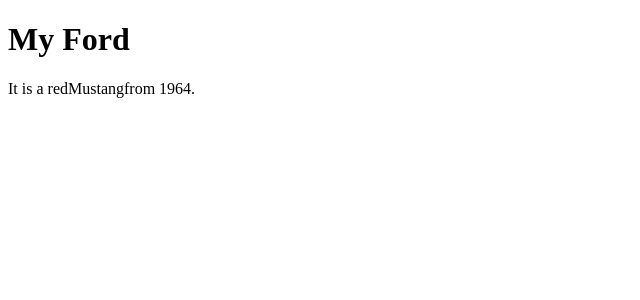
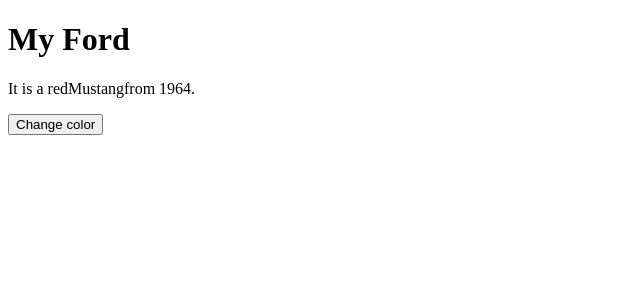
Before and after one commit to KrystalClaire/MOBPROG-IT252-react-w3schools, a React (Vite) app in the folder my-react-app/: page / in a window 1280 px wide. Shown: the top 300 px of the page, without its empty margins (0-640 px from the left). Built offline with nearby package versions, Linux system fonts and the light colour scheme.

Commit message:
added change color

```diff
--- a/my-react-app/src/main.jsx
+++ b/my-react-app/src/main.jsx
@@ -1,5 +1,5 @@
+import { createRoot } from 'react-dom/client'
 import React from 'react';
-import ReactDOM from 'react-dom/client';
 
 class Car extends React.Component {
   constructor(props) {
@@ -11,6 +11,9 @@ class Car extends React.Component {
       year: 1964
     };
   }
+  changeColor = () => {
+    this.setState({color: "blue"});
+  }
   render() {
     return (
       <div>
@@ -20,11 +23,15 @@ class Car extends React.Component {
           {this.state.model}
           from {this.state.year}.
         </p>
+        <button
+          type="button"
+          onClick={this.changeColor}
+        >Change color</button>
       </div>
     );
   }
 }
 
-const container = document.getElementById('root');
-const root = ReactDOM.createRoot(container);
-root.render(<Car />);
+createRoot(document.getElementById('root')).render(
+  <Car />
+)
```
